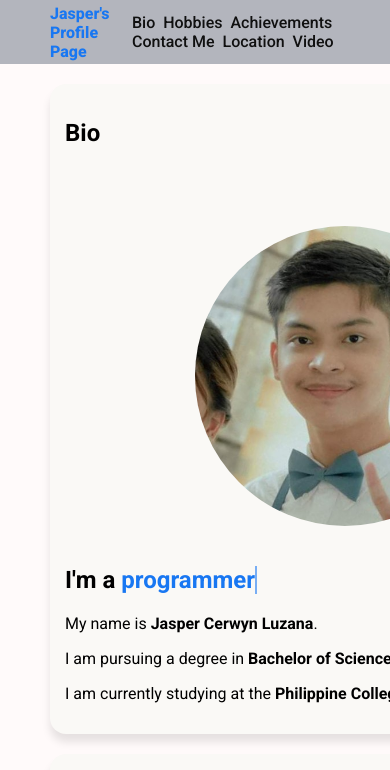
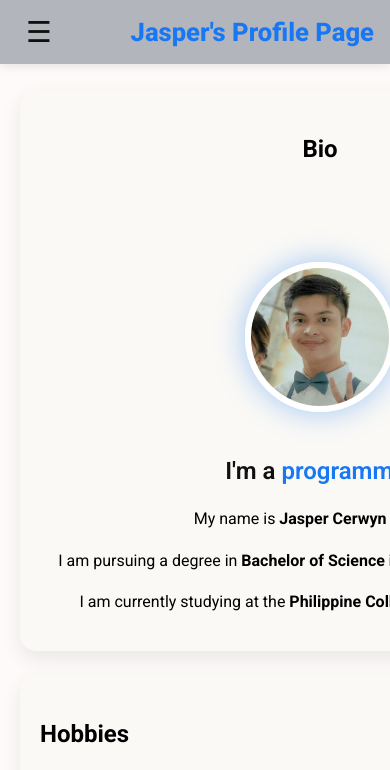
Before and after one commit to luzanaGit/Propulse, a plain HTML site: page index.html in a window 390 px wide. Shown: the top 770 px of the page. Drawn offline with Linux system fonts and the light colour scheme.

Commit message:
Fixed bugs

```diff
--- a/index.html
+++ b/index.html
@@ -12,8 +12,24 @@
     <link rel="stylesheet" href="style.css" />
   </head>
 
+  <script>
+    const menuToggle = document.querySelector(".menu-toggle");
+    const nav = document.querySelector("nav");
+
+    menuToggle.addEventListener("click", () => {
+      nav.classList.toggle("active");
+    });
+
+    document.querySelectorAll("nav a").forEach((link) => {
+      link.addEventListener("click", () => {
+        nav.classList.remove("active");
+      });
+    });
+  </script>
+
   <body>
     <header>
+      <button class="menu-toggle" aria-label="Toggle menu">☰</button>
       <div><a href="#" class="logo">Jasper's Profile Page</a></div>
       <nav>
         <a href="#bio">Bio</a>
--- a/style.css
+++ b/style.css
@@ -1,59 +1,91 @@
-/* Global */
+@import url("https://fonts.googleapis.com/css2?family=Roboto:ital,wght@0,100..900;1,100..900&display=swap");
+
+*,
+*::before,
+*::after {
+  box-sizing: border-box;
+}
+
+html {
+  scroll-behavior: smooth;
+}
 
 body {
   font-family: "Roboto", sans-serif;
   font-optical-sizing: auto;
   font-weight: 400;
   font-style: normal;
-  font-variation-settings: "wdth" 100;
   margin: 0;
-  width: 100%;
-  height: 100vh;
+  min-height: 100vh;
+  background-color: #fffafa;
+  line-height: 1.6;
+  overflow-x: hidden;
 }
 
-@import url("https://fonts.googleapis.com/css2?family=Roboto:ital,wght@0,100..900;1,100..900&display=swap");
+@viewport {
+  width: device-width;
+}
+
+@supports (-webkit-touch-callout: none) {
+  body {
+    height: -webkit-fill-available;
+  }
+}
 
 a,
 u {
   text-decoration: none;
+  color: inherit;
 }
 
-/* Header and Navigation Bar */
-
 header {
+  position: fixed;
+  top: 0;
+  left: 0;
   width: 100%;
+  height: 64px;
   background-color: #b3b5bd;
   display: flex;
   justify-content: space-between;
   align-items: center;
-  padding-left: 200px;
-  height: 64px;
-  position: fixed;
-  z-index: 100;
+  padding: 0 20px;
+  z-index: 1000;
+  box-shadow: 0 2px 10px rgba(0, 0, 0, 0.1);
 }
 
 .logo {
   color: #1877f2;
   font-weight: 800;
-  cursor: pointer;
-  transition: 0.1s ease;
-  font-size: 2rem;
+  font-size: 1.8rem;
+  transition: all 0.2s ease;
 }
 
-.logo:hover {
+.logo:hover,
+.logo:active {
+  color: #faf9f6;
   transform: scale(1.1);
-  color: #faf9f6;
+}
+
+.menu-toggle {
+  display: none;
+  background: none;
+  border: none;
+  font-size: 1.8rem;
+  color: #101010;
+  cursor: pointer;
+  padding: 10px;
 }
 
 nav {
-  padding-right: 400px;
+  display: flex;
+  gap: 2rem;
 }
 
 nav a {
   color: #101010;
-  margin-left: 4rem;
   font-weight: 500;
-  transition: 0.1s ease;
+  font-size: 1.1rem;
+  transition: color 0.2s ease;
 }
 
 nav a:hover,
@@ -61,269 +93,299 @@ nav a:active {
   color: #1877f2;
 }
 
-/* Main */
+.main {
+  padding: 90px 20px 40px;
+  max-width: 1400px;
+  margin: 0 auto;
+}
 
 main {
   display: grid;
-  grid-template-columns: 2fr 1fr;
-  gap: 20px;
-  padding: 20px;
-  background-color: #fffafa;
-}
-
-.main {
-  padding-top: 84px;
-  padding-left: 200px;
-  padding-right: 200px;
+  grid-template-columns: 1fr;
+  gap: 24px;
 }
 
 .main section,
 aside {
   background: #faf9f6;
-  padding: 15px;
+  padding: 20px;
   border-radius: 16px;
-  box-shadow: 0 8px 8px rgba(0, 0, 0, 0.1);
-  transition: 0.1s ease;
+  box-shadow: 0 8px 20px rgba(0, 0, 0, 0.08);
+  transition: transform 0.3s ease;
 }
 
-.main section:hover,
-aside:hover {
-  transform: scale(1.1);
+@media (hover: hover) {
+  .main section:hover,
+  aside:hover {
+    transform: translateY(-8px);
+  }
 }
 
 .main-image img {
-  position: relative;
+  width: 180px;
+  height: 180px;
+  object-fit: cover;
   border-radius: 50%;
-  box-shadow: 0 0 25px solid #1877f2;
-  cursor: pointer;
+  border: 6px solid #fff;
+  box-shadow: 0 0 30px rgba(24, 119, 242, 0.4);
+  display: block;
+  margin: 0 auto;
 }
 
 .bio {
   display: grid;
-  grid-template-columns: 1fr 2fr;
-  gap: 20px;
+  grid-template-columns: 1fr;
+  gap: 24px;
+  text-align: center;
 }
 
-/* Typing */
+.bio-text {
+  display: flex;
+  flex-direction: column;
+  justify-content: center;
+}
+
+.typing-text {
+  font-size: 1.8rem;
+  font-weight: 600;
+  color: #101010;
+  margin: 16px 0;
+}
 
 .typing-text span {
   position: relative;
+  color: #1877f2;
 }
 
-.typing-text span:before {
+.typing-text span::after {
   content: "";
-  color: #1877f2;
-  animation: words 15s infinite;
-}
-
-.typing-text span:after {
-  content: "";
-  background-color: transparent;
   position: absolute;
-  width: calc(100% + 8px);
+  right: -6px;
+  top: 0;
   height: 100%;
-  border-left: 3px solid #faf9f6;
-  right: -8;
-  animation: cursor 0.6s infinite;
+  width: 3px;
+  background: #1877f2;
+  animation: cursor 0.8s infinite;
 }
 
 @keyframes cursor {
-  to {
-    border-left: 2px solid #1877f2;
+  0%,
+  100% {
+    opacity: 1;
+  }
+  50% {
+    opacity: 0;
   }
 }
 
 @keyframes words {
   0%,
-  32% {
+  30% {
     content: "gamer";
   }
-
   33%,
-  66% {
+  63% {
     content: "programmer";
   }
-
-  67%,
+  66%,
   100% {
     content: "developer";
   }
 }
 
-/* Details */
+.typing-text span::before {
+  content: "gamer";
+  animation: words 12s infinite;
+}
+
+form {
+  display: grid;
+  gap: 14px;
+  max-width: 500px;
+  margin: 0 auto;
+}
+
+input,
+button {
+  padding: 12px;
+  border-radius: 8px;
+  border: 1px solid #ccc;
+  font-size: 1rem;
+}
+
+input:focus {
+  outline: none;
+  border-color: #1877f2;
+  box-shadow: 0 0 0 3px rgba(24, 119, 242, 0.2);
+}
+
+.btn {
+  background-color: #1877f2;
+  color: white;
+  font-weight: 600;
+  cursor: pointer;
+  transition: all 0.3s ease;
+  border: none;
+}
+
+.btn:hover {
+  background-color: #166fe5;
+  transform: translateY(-2px);
+}
 
 details {
-  margin-top: 10px;
+  margin-top: 16px;
 }
 
 summary {
   cursor: pointer;
-  font-weight: bold;
+  font-weight: 600;
+  padding: 12px 0;
+  color: #101010;
 }
 
 details[open] summary {
-  color: #0066cc;
-  transition: 0.3s;
+  color: #1877f2;
 }
-
-/* Form */
-
-form {
-  display: flex;
-  flex-direction: column;
-  gap: 10px;
-}
-
-input,
-button {
-  padding: 8px;
-  border-radius: 4px;
-}
-
-input:focus {
-  border-color: #0066cc;
-  outline: none;
-}
-
-input:required {
-  border-left: 3px solid #1877f2;
-}
-
-.btn {
-  display: inline-block;
-  background-color: #faf9f6;
-  border-radius: 2rem;
-  font-size: 1rem;
-  color: #1877f2;
-  font-weight: 600;
-  border: 2px solid #1877f2;
-  transition: 0.1s ease;
-  cursor: pointer;
-}
-
-.btn:hover {
-  transform: scale3d(1.03);
-  background-color: #1877f2;
-  color: #faf9f6;
-  box-shadow: 0 0 25px #1877f2;
-}
-
-/* Footer */
 
 footer {
   background: #b3b5bd;
-  width: 100%;
+  padding: 20px;
   text-align: center;
-  height: 64px;
+  margin-top: 40px;
+}
+
+.social-icons {
+  display: flex;
+  justify-content: center;
+  gap: 20px;
+  flex-wrap: wrap;
 }
 
 .social-icons a {
-  display: inline-flex;
+  display: flex;
+  align-items: center;
   justify-content: center;
-  align-items: center;
-  width: 3.5rem;
-  height: 3.5rem;
-  background-color: transparent;
-  font-size: 2rem;
-  transition: 0.1s ease;
+  width: 50px;
+  height: 50px;
+  background: rgba(255, 255, 255, 0.2);
+  border-radius: 50%;
+  font-size: 1.6rem;
   color: #101010;
+  transition: all 0.3s ease;
 }
 
 .social-icons a:hover {
-  color: #faf9f6;
-  transform: scale(1.5);
+  background: #1877f2;
+  color: white;
+  transform: translateY(-5px);
 }
 
-/* Responsive Design */
+@media (min-width: 640px) {
+  .bio {
+    grid-template-columns: 200px 1fr;
+    text-align: left;
+  }
 
-@media (max-width: 1492px) {
-  header {
-    padding-left: 100px;
+  .main-image img {
+    margin: 0;
+  }
+
+  main {
+    grid-template-columns: 2fr 1fr;
+  }
+}
+
+@media (min-width: 1024px) {
+  .main {
+    padding-left: 60px;
+    padding-right: 60px;
+  }
+
+  nav a {
+    font-size: 1.2rem;
+  }
+
+  .logo {
+    font-size: 2.2rem;
+  }
+}
+
+@media (max-width: 900px) {
+  .menu-toggle {
+    display: block;
   }
 
   nav {
-    padding-right: 200px;
+    position: fixed;
+    top: 64px;
+    left: -100%;
+    width: 100%;
+    height: calc(100dvh - 64px);
+    background: #b3b5bd;
+    flex-direction: column;
+    align-items: center;
+    justify-content: flex-start;
+    padding-top: 40px;
+    transition: left 0.4s ease;
+    z-index: 999;
+    overflow-y: auto;
+  }
+
+  nav.active {
+    left: 0;
   }
 
   nav a {
-    margin-left: 3rem;
+    font-size: 1.5rem;
+    margin: 12px 0;
+    padding: 12px;
+    width: 80%;
+    text-align: center;
+    border-radius: 8px;
   }
 
-  .main {
-    padding-left: 100px;
-    padding-right: 100px;
+  nav a:hover,
+  nav a:active {
+    background: rgba(24, 119, 242, 0.15);
   }
-}
 
-@media (max-width: 1368px) {
   main {
     grid-template-columns: 1fr;
   }
 }
 
-@media (max-width: 1196px) {
+@media (max-width: 480px) {
+  .main-image img {
+    width: 150px;
+    height: 150px;
+  }
+
+  .typing-text {
+    font-size: 1.5rem;
+  }
+
   header {
-    padding-left: 50px;
+    padding: 0 16px;
+  }
+
+  .logo {
+    font-size: 1.6rem;
+  }
+}
+
+@media (min-width: 901px) {
+  .menu-toggle {
+    display: none;
   }
 
   nav {
-    padding-right: 100px;
-  }
-
-  nav a {
-    margin-left: 3rem;
-  }
-
-  .main {
-    padding-left: 50px;
-    padding-right: 50px;
+    position: static;
+    width: auto;
+    height: auto;
+    background: none;
+    flex-direction: row;
+    padding: 0;
+    overflow: visible;
   }
 }
-
-@media (max-width: 1096px) {
-  nav a {
-    margin-left: 2rem;
-  }
-}
-
-@media (max-width: 1000px) {
-  nav a {
-    margin-left: 1rem;
-  }
-}
-
-@media (max-width: 905px) {
-  nav a {
-    margin-left: 4px;
-  }
-}
-
-@media (max-width: 832px) {
-  .logo,
-  nav a {
-    font-size: 18px;
-  }
-}
-
-@media (max-width: 746px) {
-  .logo,
-  nav a {
-    font-size: 16px;
-  }
-
-  .bio {
-    grid-template-columns: 1fr;
-  }
-
-  .main-image img {
-    display: block;
-    margin: auto;
-  }
-}
-
-@media (max-width: 344px) {
-  .logo,
-  nav a {
-    font-size: 8px;
-  }
-}
```
